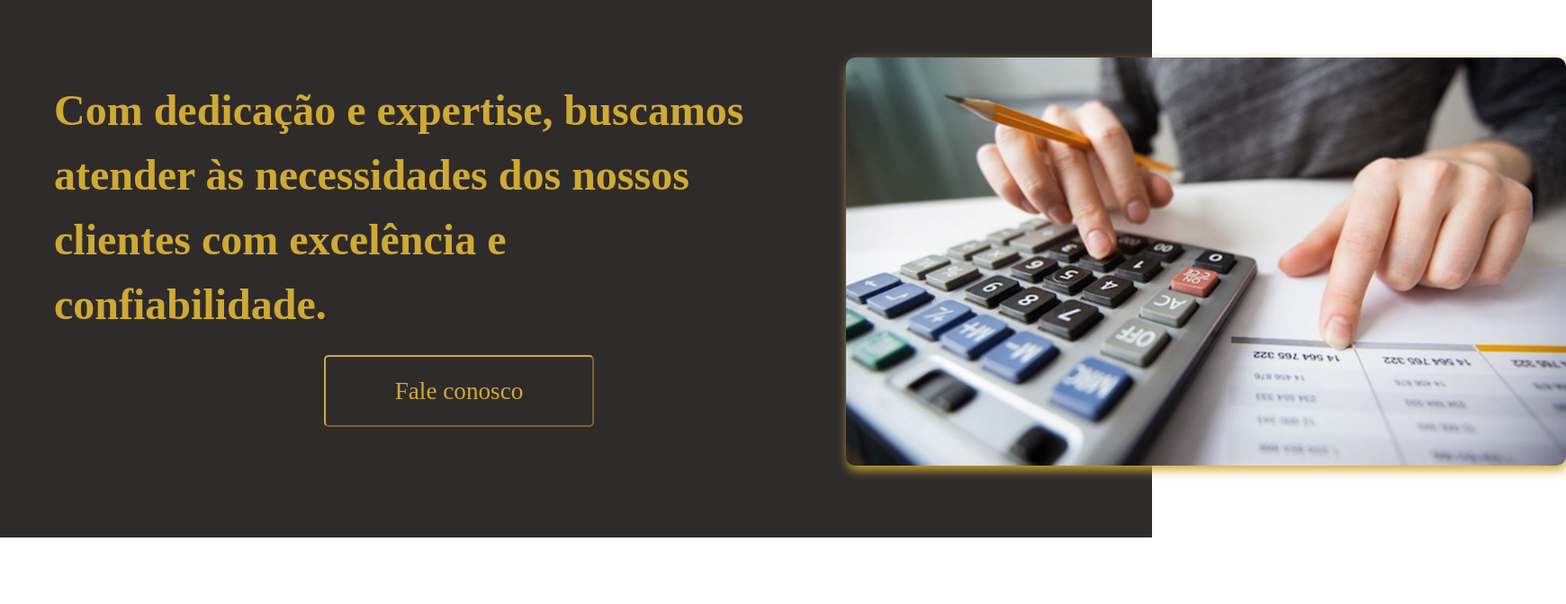
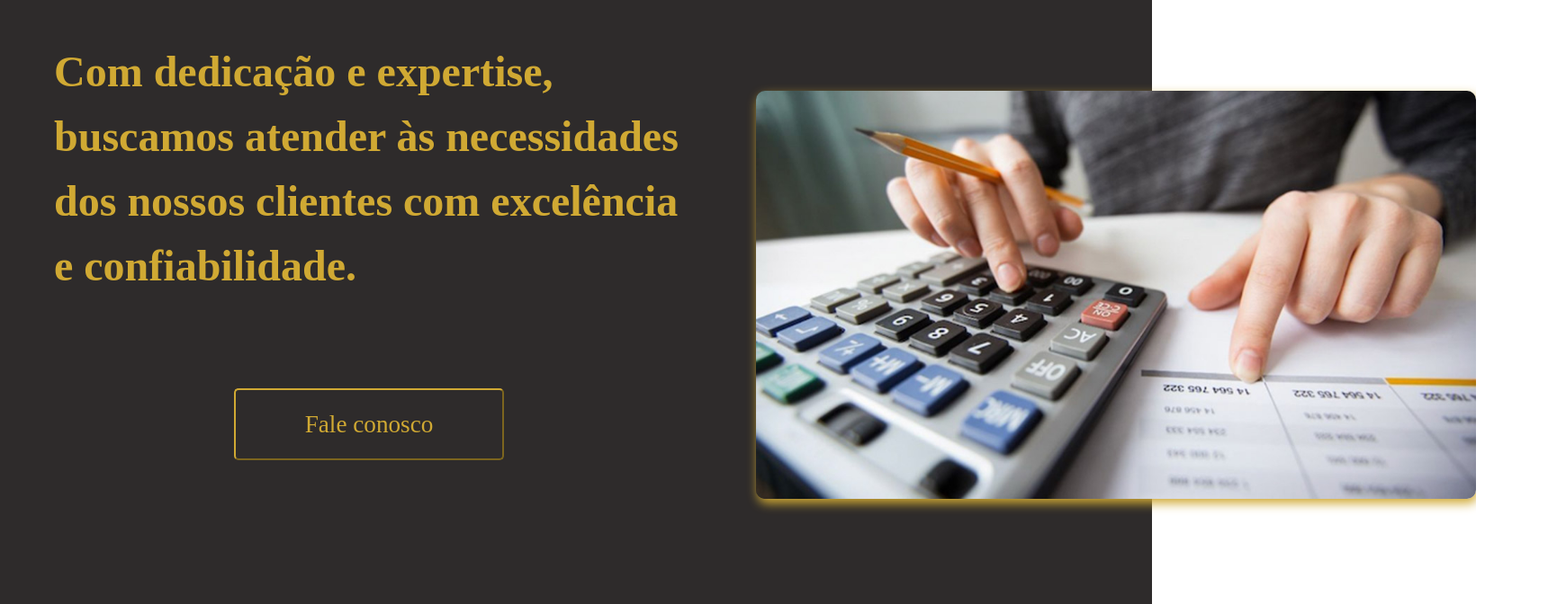
Before and after one commit to Els-development/FJS-Contabilidade, a website: page index.html in a window 1280 px wide. Shown: the part 371-1043 px from the top of the page at 90% size, 1740 px wide, since content can reach past the window. Before the commit the page ends 969 px from the top, so only its background shows below. Drawn offline with nearby package versions, Linux system fonts and the light colour scheme; a web font is replaced by a local one.

Commit message:
ajuste notao fale conosco

```diff
--- a/style.css
+++ b/style.css
@@ -60,7 +60,11 @@
     background: none;
     border-color: #d0a933;
     border-radius: 5px;
-    margin: 20px  300px;
+    margin: 100px 200px;
+
+  }
+  .btn-faleconosco:hover{
+   background-color: #504b4b;
 
   }
 
```
